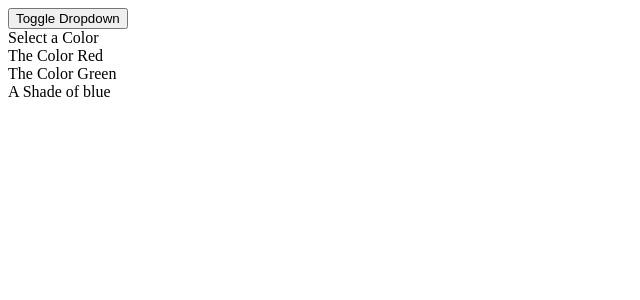
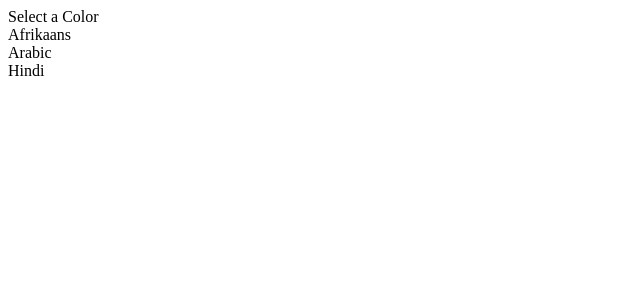
Before and after one commit to su-duque/widgets, a React (Create React App) app: page / in a window 1280 px wide. Shown: the top 300 px of the page, without its empty margins (0-640 px from the left). Built offline with nearby package versions, Linux system fonts and the light colour scheme; the HTML template or start-up script is replaced by a standard one.

Commit message:
Se crea la base para el componente Translate y se instancia en App

```diff
--- a/src/App.js
+++ b/src/App.js
@@ -2,6 +2,7 @@ import React, { useState } from 'react';
 import Accordion from './components/Accordion';
 import Dropdown from './components/Dropdown';
 import Search from './components/Search';
+import Translate from './components/Translate';
 
 const items = [
   {
@@ -40,18 +41,24 @@ const App = () => {
   return (
     <div>
       {/* <Accordion items={items} /> */}
-      {/*<Search /> */}
-      <button onClick={() => setShowDropdown(!showDropdown)}>
+      {/* <Search /> */}
+
+      {/* <button onClick={() => setShowDropdown(!showDropdown)}>
         Toggle Dropdown
-      </button>
-      {/*Si showDropdown es true se muestra el componente, sino no se muestra nada null*/}
-      {showDropdown ? (
+      </button>*/}
+      {/* - Si showDropdown es true se muestra el componente, sino no se muestra nada null - */}
+      {/* - A Dropdown se le pasa el selected item, una callback function para actualizar el
+      selected item y la lista de items de la cual el user puede elegir - */}
+      {/*{showDropdown ? (
         <Dropdown
           selected={selected}
           onSelectedChange={setSelected}
           options={options}
         />
       ) : null}
+      */}
+
+      <Translate />
     </div>
   );
 };
--- /dev/null
+++ b/src/components/Translate.js
@@ -0,0 +1,34 @@
+import React, { useState } from 'react';
+import Dropdown from './Dropdown';
+
+const options = [
+  {
+    label: 'Afrikaans',
+    value: 'af',
+  },
+  {
+    label: 'Arabic',
+    value: 'ar',
+  },
+  {
+    label: 'Hindi',
+    value: 'hi',
+  },
+];
+
+const Translate = () => {
+  //Se define el estado y se le provee una opción por defecto
+  const [languague, setLanguague] = useState(options[0]);
+
+  return (
+    <div>
+      <Dropdown
+        selected={languague}
+        onSelectedChange={setLanguague}
+        options={options}
+      />
+    </div>
+  );
+};
+
+export default Translate;
```
